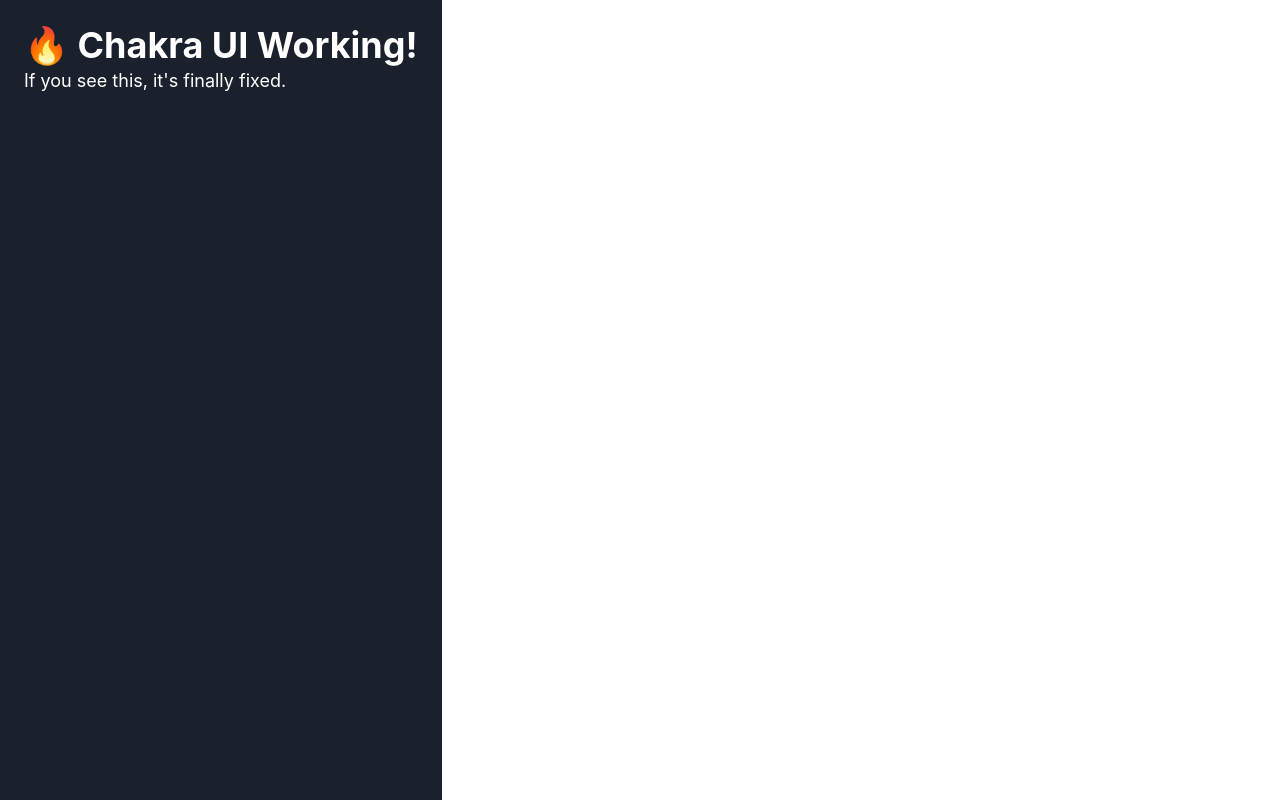
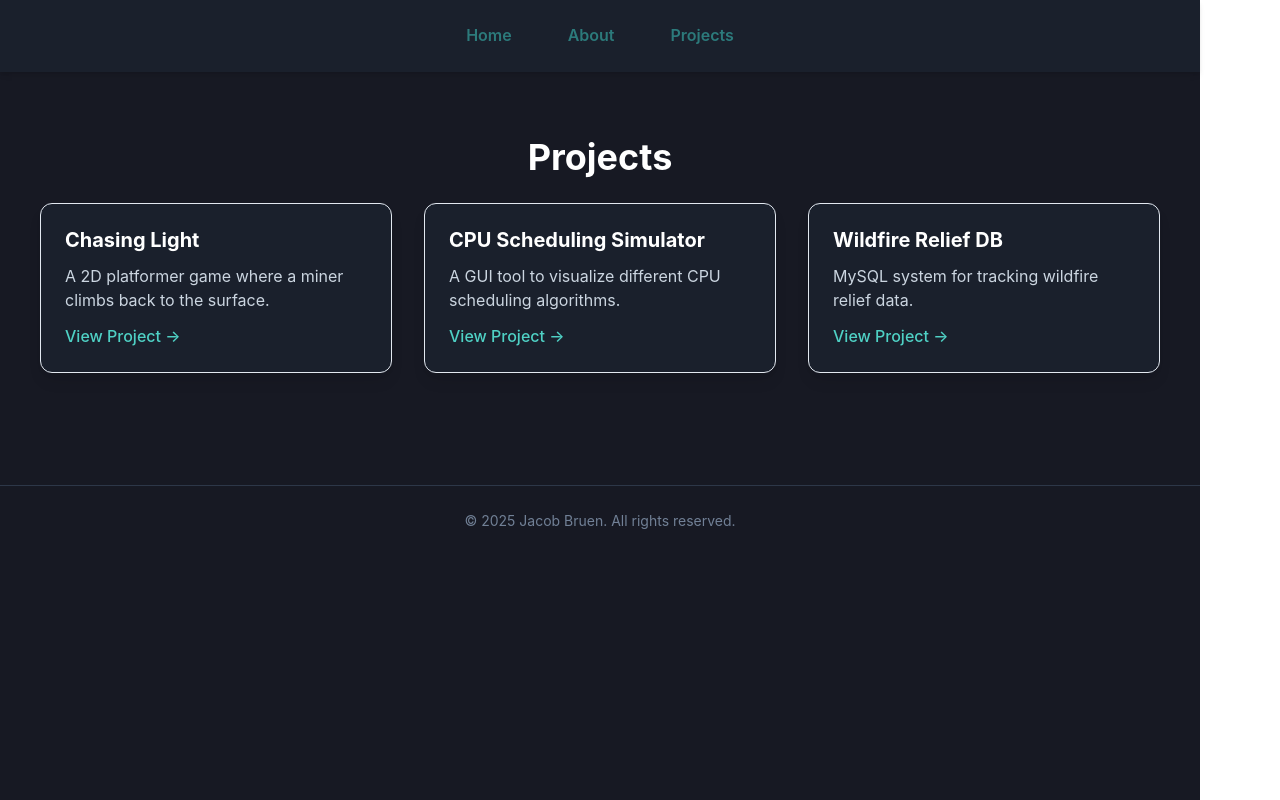
Before and after one commit to JacobBruen/Jacob-Bruen-Portfolio, a React (Vite) app: page /Projects in a window 1280 px wide. Built offline with nearby package versions, Linux system fonts and the light colour scheme.

Commit message:
Add Chakra UI layout and styling

```diff
--- a/src/App.jsx
+++ b/src/App.jsx
@@ -1,10 +1,60 @@
-import { Box, Heading, Text } from '@chakra-ui/react';
+import {
+  Box,
+  Flex,
+  Button,
+  Heading,
+  Text,
+  Stack,
+  Container,
+  Link as ChakraLink,
+} from '@chakra-ui/react';
+import { BrowserRouter as Router, Routes, Route, Link } from 'react-router-dom';
+import Home from './pages/Home';
+import About from './pages/About';
+import Projects from './pages/Projects';
 
-export default function App() {
+function App() {
   return (
-    <Box bg="gray.800" color="white" minH="100vh" p={6}>
-      <Heading>🔥 Chakra UI Working!</Heading>
-      <Text fontSize="lg">If you see this, it's finally fixed.</Text>
-    </Box>
+    <Router>
+      <Box bg="gray.900" color="white" minH="100vh">
+        {/* NAVBAR */}
+        <Flex
+          as="nav"
+          bg="gray.800"
+          p={4}
+          justify="center"
+          gap={6}
+          boxShadow="md"
+        >
+          <Button as={Link} to="/" variant="ghost" colorScheme="teal">
+            Home
+          </Button>
+          <Button as={Link} to="/About" variant="ghost" colorScheme="teal">
+            About
+          </Button>
+          <Button as={Link} to="/Projects" variant="ghost" colorScheme="teal">
+            Projects
+          </Button>
+        </Flex>
+
+        {/* PAGE ROUTES */}
+        <Box p={6}>
+          <Routes>
+            <Route path="/" element={<Home />} />
+            <Route path="/About" element={<About />} />
+            <Route path="/Projects" element={<Projects />} />
+          </Routes>
+        </Box>
+
+        {/* FOOTER */}
+        <Box textAlign="center" py={6} mt={12} borderTop="1px solid #2D3748">
+          <Text fontSize="sm" color="gray.500">
+            © {new Date().getFullYear()} Jacob Bruen. All rights reserved.
+          </Text>
+        </Box>
+      </Box>
+    </Router>
   );
 }
+
+export default App;
--- a/src/pages/Projects.jsx
+++ b/src/pages/Projects.jsx
@@ -1,17 +1,58 @@
-import { Heading, SimpleGrid, Box, Text } from '@chakra-ui/react';
+import {
+  Box,
+  Heading,
+  Text,
+  SimpleGrid,
+  Container,
+  VStack,
+  Link,
+} from '@chakra-ui/react';
+
+const projects = [
+  {
+    title: 'Chasing Light',
+    description: 'A 2D platformer game where a miner climbs back to the surface.',
+    link: '#',
+  },
+  {
+    title: 'CPU Scheduling Simulator',
+    description: 'A GUI tool to visualize different CPU scheduling algorithms.',
+    link: '#',
+  },
+  {
+    title: 'Wildfire Relief DB',
+    description: 'MySQL system for tracking wildfire relief data.',
+    link: '#',
+  },
+];
 
 const Projects = () => {
   return (
-    <Box>
-      <Heading mb={4}>Projects</Heading>
-      <SimpleGrid columns={[1, 2, 3]} spacing={6}>
-        <Box p={4} bg="gray.100" rounded="md" shadow="md">
-          <Text fontWeight="bold">Chasing Light</Text>
-          <Text>A rage-platformer game with a deep narrative and environmental storytelling.</Text>
-        </Box>
-        {/* Add more projects similarly */}
+    <Container maxW="6xl" py={10}>
+      <Heading mb={6} textAlign="center">
+        Projects
+      </Heading>
+      <SimpleGrid columns={{ base: 1, md: 2, lg: 3 }} spacing={8}>
+        {projects.map((proj, idx) => (
+          <Box
+            key={idx}
+            p={6}
+            borderWidth="1px"
+            borderRadius="xl"
+            bg="gray.800"
+            boxShadow="lg"
+          >
+            <VStack align="start" spacing={3}>
+              <Heading fontSize="xl">{proj.title}</Heading>
+              <Text color="gray.300">{proj.description}</Text>
+              <Link href={proj.link} color="teal.300" isExternal>
+                View Project →
+              </Link>
+            </VStack>
+          </Box>
+        ))}
       </SimpleGrid>
-    </Box>
+    </Container>
   );
 };
 
```
